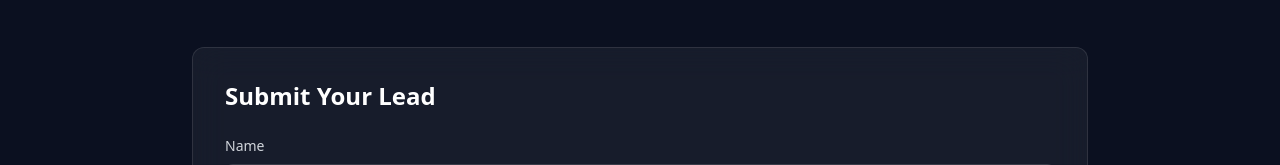
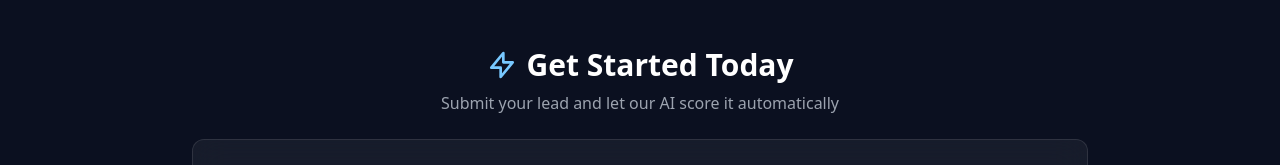
Before and after one commit to Henok131/leadsense, a React (Vite) app: page / in a window 1280 px wide. Shown: the part 423-588 px from the top of the page. Built offline with nearby package versions, Linux system fonts and the light colour scheme; no server answers.

Commit message:
Add section header to make LeadForm more visible on landing page

```diff
--- a/src/pages/Landing.jsx
+++ b/src/pages/Landing.jsx
@@ -46,7 +46,19 @@
           </div>
         </div>
 
-        <LeadForm />
+        {/* Lead Form Section */}
+        <div className="mt-8">
+          <div className="text-center mb-6">
+            <h2 className="text-3xl font-bold text-white mb-2 flex items-center justify-center gap-2">
+              <svg className="w-8 h-8 text-primary" fill="none" stroke="currentColor" viewBox="0 0 24 24">
+                <path strokeLinecap="round" strokeLinejoin="round" strokeWidth={2} d="M13 10V3L4 14h7v7l9-11h-7z" />
+              </svg>
+              Get Started Today
+            </h2>
+            <p className="text-gray-400">Submit your lead and let our AI score it automatically</p>
+          </div>
+          <LeadForm />
+        </div>
       </div>
     </div>
   )
```
